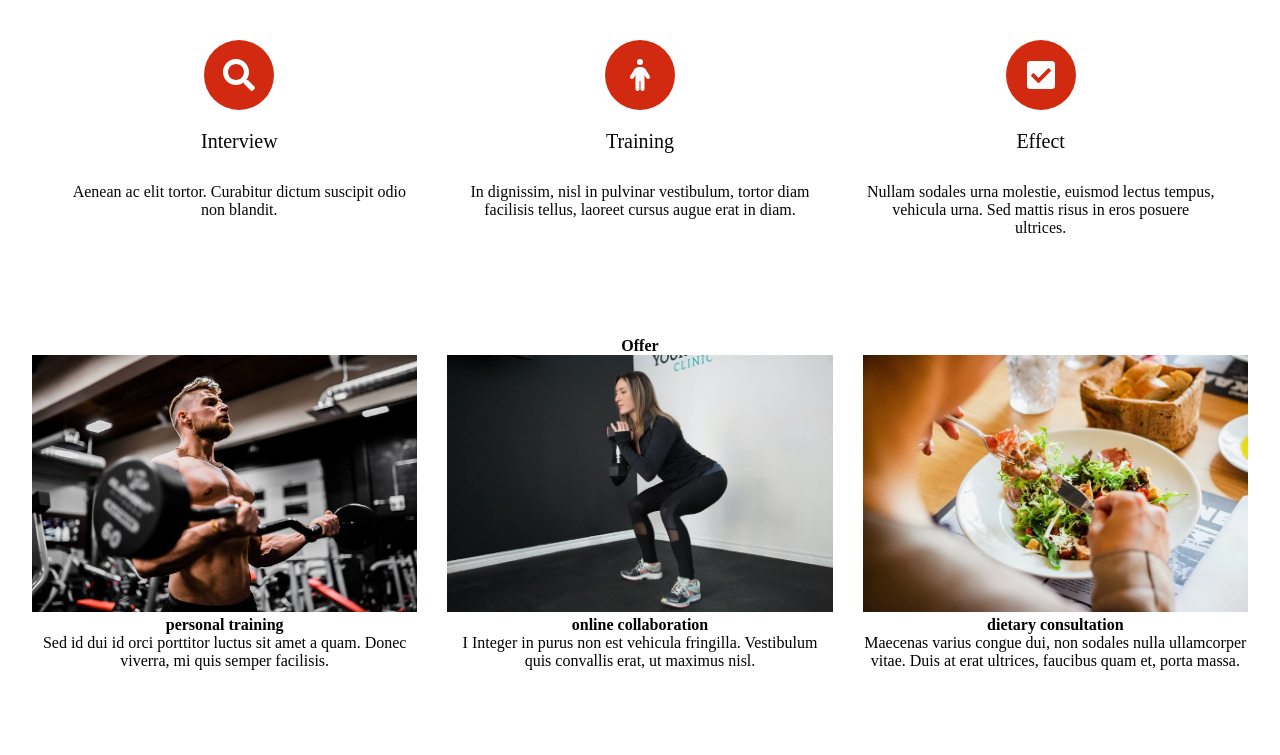
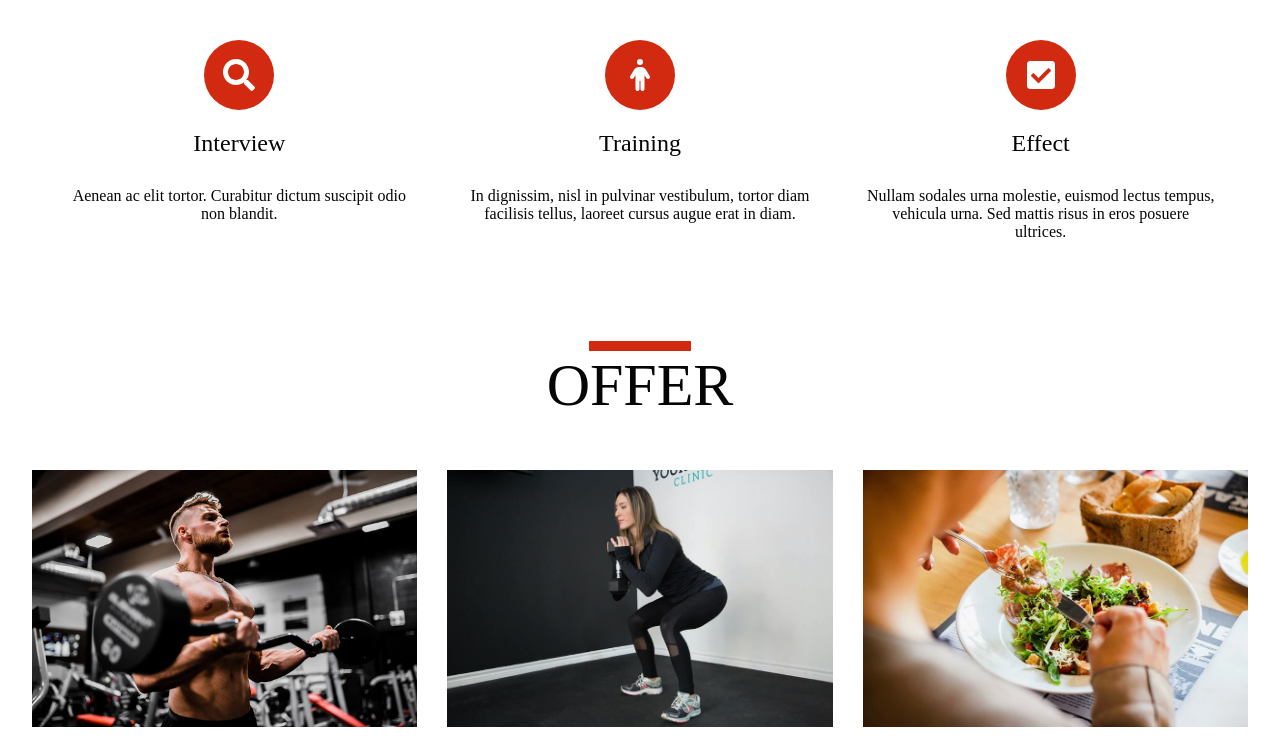
Before and after one commit to Macomi27/Personal-trainer-website, a React (Create React App) app: page / in a window 1280 px wide. Shown: the part 1500-2255 px from the top of the page. Built offline with nearby package versions, Linux system fonts and the light colour scheme.

Commit message:
desktop offer section setup

```diff
--- a/src/components/Hero/HeroSub.css
+++ b/src/components/Hero/HeroSub.css
@@ -36,8 +36,8 @@
 }
 
 .heroSubElements h4{
-    font-size: 20px;
-    font-weight: 400;
+    font-size: 24px;
+    font-weight: 300;
     margin-bottom: 10px;
 }
 
--- a/src/components/Offer/Offer.css
+++ b/src/components/Offer/Offer.css
@@ -20,6 +20,21 @@
     text-align: center;
 }
 
+.offer-animation{
+    width: 8%;
+    margin-inline: auto;
+    height: 10px;
+    background-color: var(--brand);
+}
+
+.offer-section h2{
+    font-size: 60px;
+    color: var(--userColor_1);
+    font-weight: 300;
+    margin-bottom: 50px;
+    text-transform: uppercase;
+}
+
 .offer-content{
     width: 95%;
     margin-inline: auto;
@@ -31,3 +46,22 @@
 img{
     width: 100%;
 }
+
+.personal-training h4,
+.online-collab h4,
+.dietary-consultation h4{
+    font-size: 28px;
+    text-transform: capitalize;
+    color: var(--userColor_1);
+    font-weight: 300;
+    margin-block: 20px 25px;
+}
+
+.personal-training p,
+.online-collab p,
+.dietary-consultation p{
+    width: 90%;
+    margin-inline: auto;
+    color: var(--neutral1);
+    font-weight: 300;
+}
--- a/src/components/Offer/Offer.jsx
+++ b/src/components/Offer/Offer.jsx
@@ -8,6 +8,7 @@ import dcImage from '../assets/DIETARY-CONSULTATION.webp'
 const Offer = () => {
     return(
         <div className="offer-section">
+            <div className="offer-animation"></div>
             <h2>Offer</h2>
             <div className="offer-content">
                 <div className="personal-training">
```
